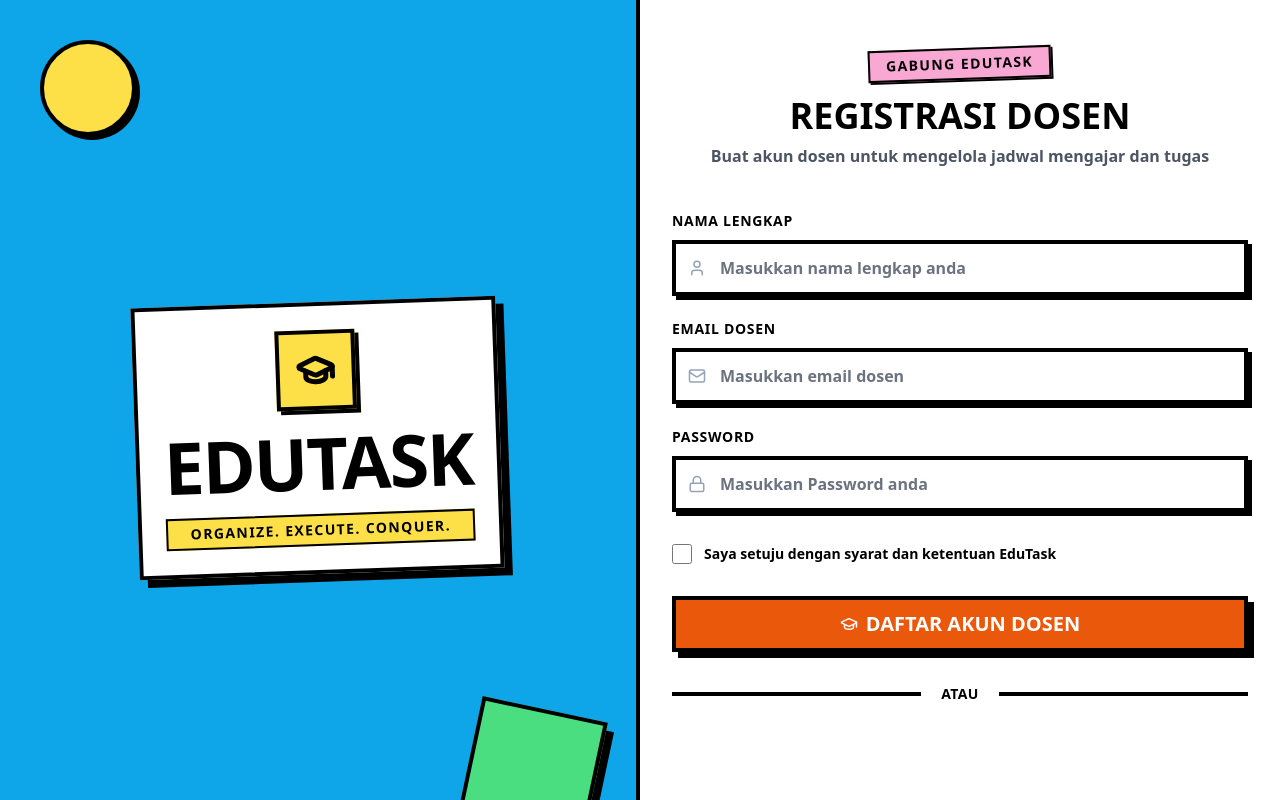
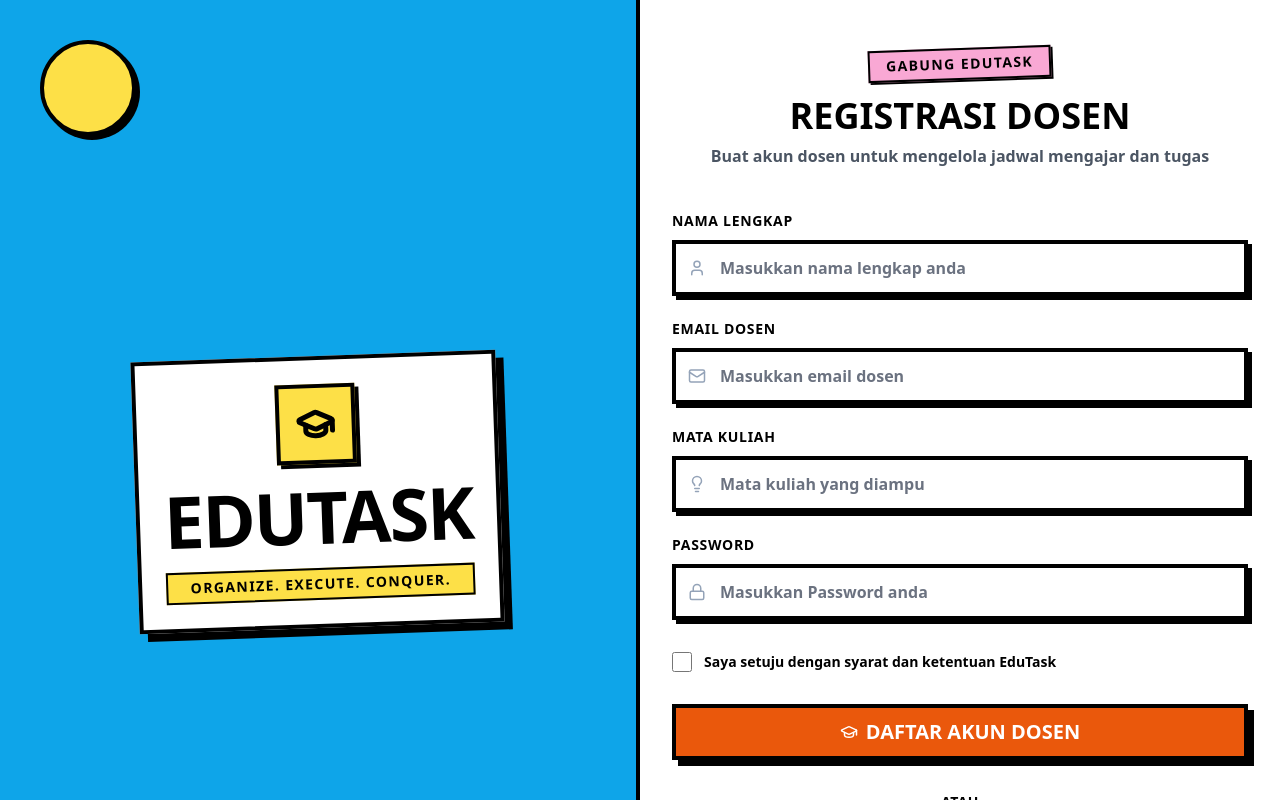
Before and after one commit to RizkyCipta301105/edutask, a React (Vite) app in the folder frontend/: page /register/dosen in a window 1280 px wide. Shown: the top 800 px of the page. Built offline with nearby package versions, Linux system fonts and the light colour scheme; no server answers.

Commit message:
fix(auth): add missing mata_kuliah input for dosen registration

```diff
--- a/frontend/src/pages/RegisterPage.jsx
+++ b/frontend/src/pages/RegisterPage.jsx
@@ -71,7 +71,7 @@
   const auth = useAuth()
   const [loading, setLoading] = useState(false)
   const [accepted, setAccepted] = useState(false)
-  const [values, setValues] = useState({ nama_lengkap: '', email: '', password: '' })
+  const [values, setValues] = useState({ nama_lengkap: '', email: '', password: '', mata_kuliah: '' })
 
   useEffect(() => {
     document.documentElement.classList.remove('dark')
@@ -122,7 +122,9 @@
     }
     try {
       setLoading(true)
-      const user = await config.register({ nama_lengkap: values.nama_lengkap, email: values.email, password: values.password })
+      const payload = { nama_lengkap: values.nama_lengkap, email: values.email, password: values.password }
+      if (type === 'dosen') payload.mata_kuliah = values.mata_kuliah
+      const user = await config.register(payload)
       toast.success(config.success)
       navigate(getRoleDashboardPath(normalizeUserRole(user)), { replace: true })
     } catch (err) {
@@ -190,6 +192,9 @@
         <div className="grid gap-5 md:grid-cols-1">
           <AuthInput label="Nama Lengkap" name="nama_lengkap" value={values.nama_lengkap} onChange={handleChange} placeholder="Masukkan nama lengkap anda" icon={User} autoComplete="name" />
           <AuthInput label={type === 'dosen' ? 'Email Dosen' : 'Email Kampus'} name="email" type="email" value={values.email} onChange={handleChange} placeholder={type === 'dosen' ? 'Masukkan email dosen' : 'Masukkan Email kampus'} icon={Mail} autoComplete="email" />
+          {type === 'dosen' && (
+            <AuthInput label="Mata Kuliah" name="mata_kuliah" value={values.mata_kuliah} onChange={handleChange} placeholder="Mata kuliah yang diampu" icon={Lightbulb} autoComplete="off" />
+          )}
           <AuthInput label="Password" name="password" type="password" value={values.password} onChange={handleChange} placeholder="Masukkan Password anda" icon={Lock} autoComplete="new-password" />
         </div>
 
```
